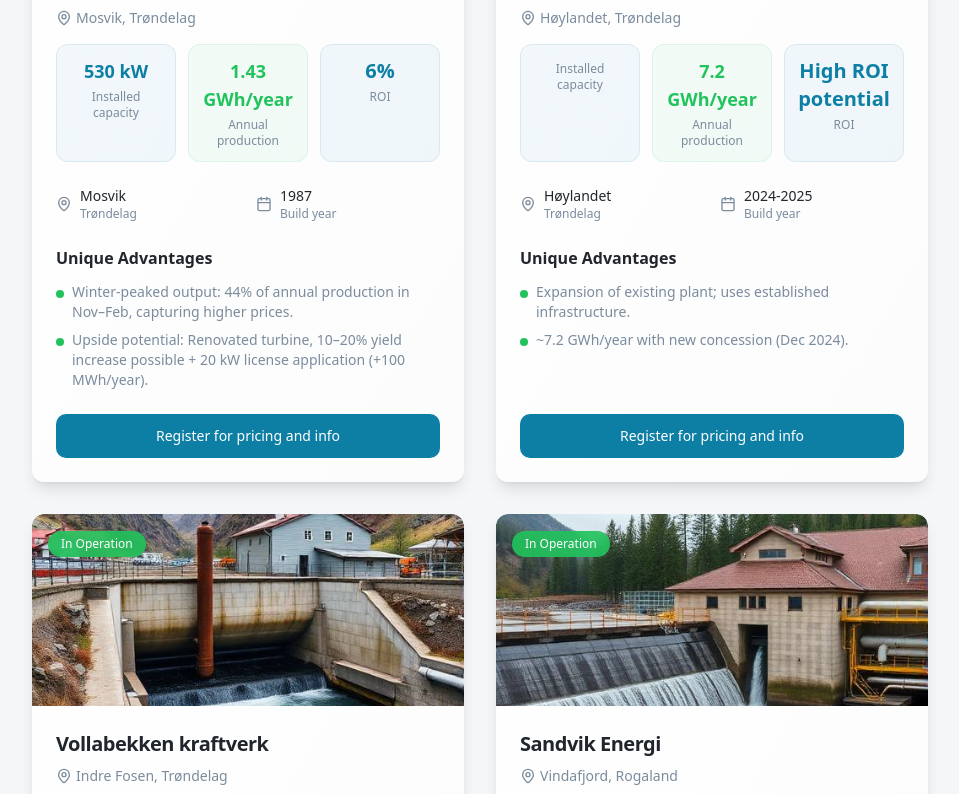
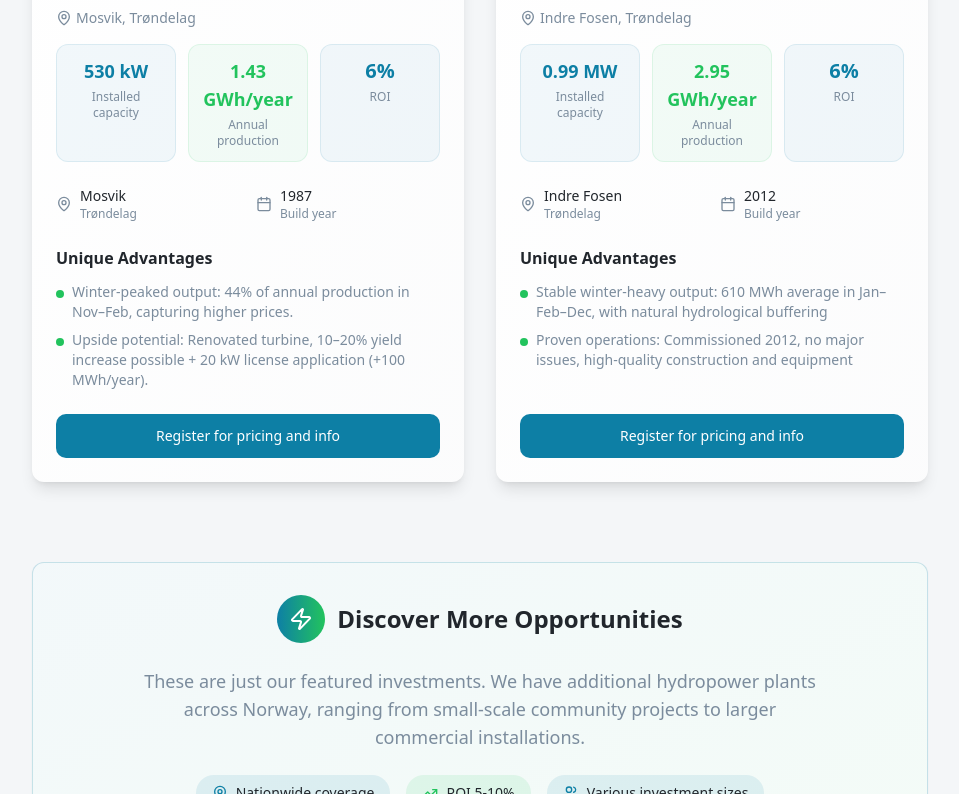
Before and after one commit to rastumbenjamin-gif/smakraftmegleren, a React (Vite) app: page / in a window 1280 px wide. Shown: the part 2426-3220 px from the top of the page, without its empty margins (160-1119 px from the left). Built offline with nearby package versions, Linux system fonts and the light colour scheme.

Commit message:
Remove Bjøråa and Sandvik cards

```diff
--- a/src/components/InvestmentOpportunities.tsx
+++ b/src/components/InvestmentOpportunities.tsx
@@ -41,27 +41,6 @@ export const InvestmentOpportunities = () => {
       ]
     },
     {
-      id: 2,
-      name: "Bjøråa kraftverk",
-      location: "Høylandet, Trøndelag",
-      annualProduction: "7.2 GWh/år",
-      roi: "High ROI potential",
-      funded: 0,
-      totalInvestment: "82 MNOK",
-      minInvestment: "0.5 MNOK",
-      co2Reduction: "2,970",
-      operationalDate: "Under construction (2024)",
-      investors: 0,
-      image: vollabekkenKraftverk,
-      status: "Under construction",
-      statusColor: "bg-primary",
-      buildYear: "2024-2025",
-      advantages: [
-        t('opportunities.bjora.advantage1'),
-        t('opportunities.bjora.advantage2')
-      ]
-    },
-    {
       id: 3,
       name: "Vollabekken kraftverk",
       location: "Indre Fosen, Trøndelag",
@@ -81,28 +60,6 @@ export const InvestmentOpportunities = () => {
       advantages: [
         t('opportunities.vollabekken.advantage1'),
         t('opportunities.vollabekken.advantage2')
-      ]
-    },
-    {
-      id: 4,
-      name: "Sandvik Energi",
-      location: "Vindafjord, Rogaland",
-      capacity: "1 MW",
-      annualProduction: "3 GWh/år",
-      roi: "6%",
-      funded: 0,
-      totalInvestment: "35 MNOK",
-      minInvestment: "0.5 MNOK",
-      co2Reduction: "1,500",
-      operationalDate: "In Operation (2018)",
-      investors: 0,
-      image: hydroPlant1,
-      status: "Available investment",
-      statusColor: "bg-success",
-      buildYear: "2018",
-      advantages: [
-        t('opportunities.sandvik.advantage1'),
-        t('opportunities.sandvik.advantage2')
       ]
     }
   ];
```
